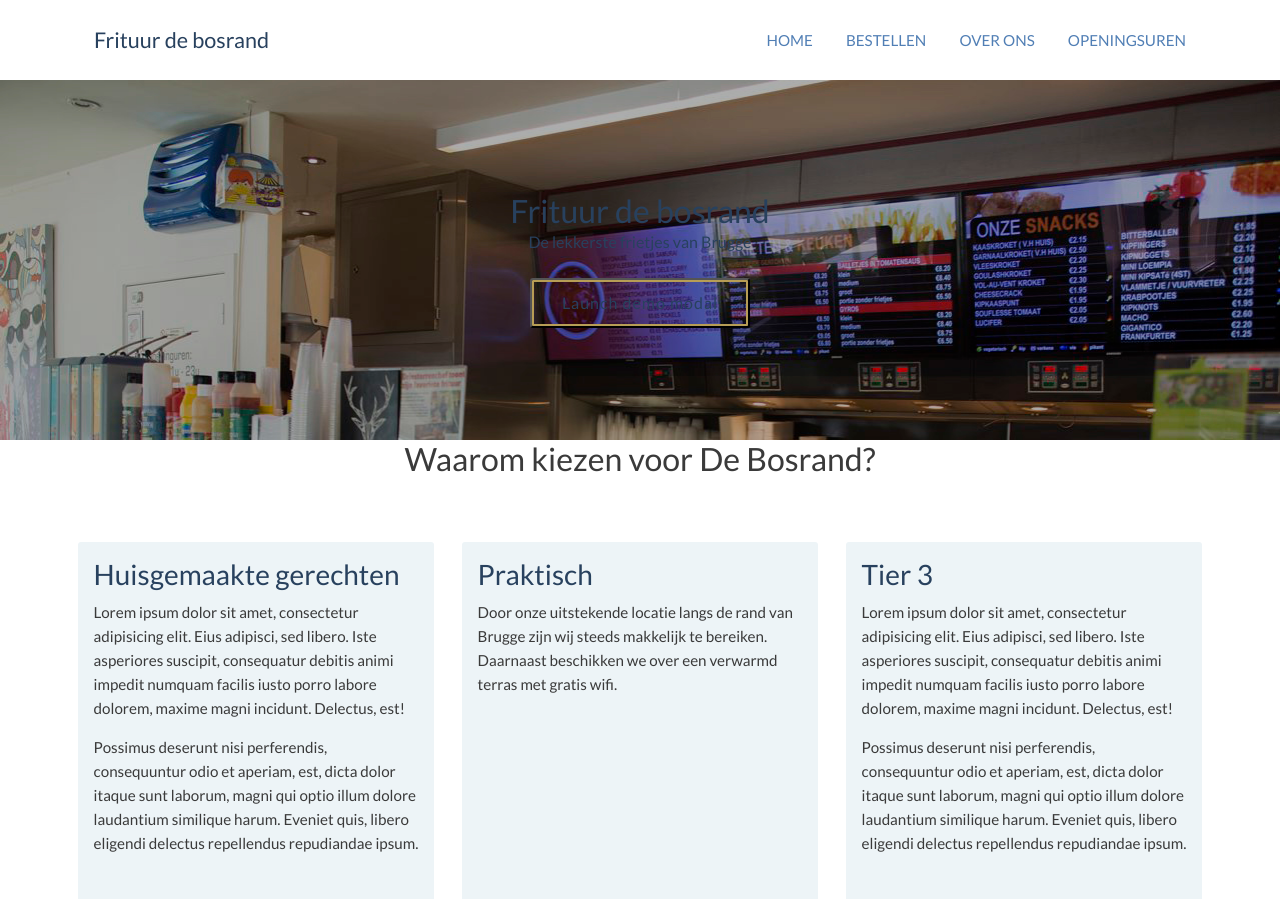
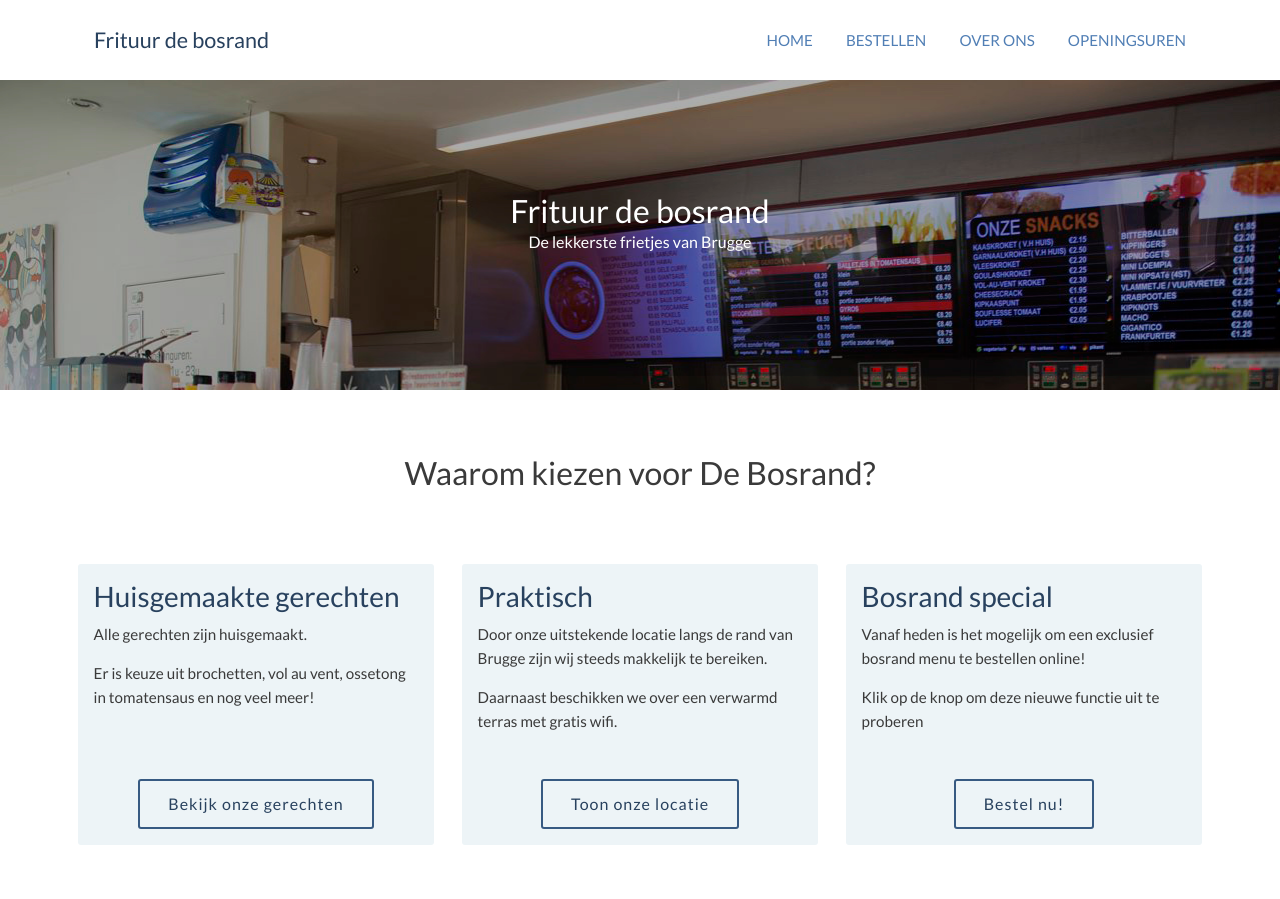
Before and after one commit to DM-be/Webproject-AWT, an Angular app: page / in a window 1280 px wide. Shown: the top 899 px of the page. Built offline with nearby package versions, Linux system fonts and the light colour scheme; what ng-pick-datetime would draw is missing.

Commit message:
code cleanup

```diff
--- a/src/app/ngbd-modal-basic/ngbd-modal-basic.component.html
+++ b/src/app/ngbd-modal-basic/ngbd-modal-basic.component.html
@@ -1,12 +1,12 @@
 <ng-template #content let-c="close" let-d="dismiss">
-    <div class="modal-body">
-      <button type="button" class="close" aria-label="Close" (click)="d('Cross click')">
+  <div class="modal-body">
+    <button type="button" class="close" aria-label="Close" (click)="d('Cross click')">
       <span aria-hidden="true">×</span>
     </button>
-            <app-product-form></app-product-form>
-<div class="modal-footer">
-    <button type="button" class="btn btn-outline-dark" (click)="c('Close click')">Close</button>
+    <app-product-form></app-product-form>
+    <div class="modal-footer">
+
+    </div>
   </div>
-</div>
 </ng-template>
-<button class="button" (click)="open(content)">Launch demo modal</button>
+<span (click)="open(content)"><span>Bestel nu!</span></span>
--- a/src/app/product-form/product-form.component.html
+++ b/src/app/product-form/product-form.component.html
@@ -14,7 +14,12 @@
           <div class="col-sm-10">
           <input type="text" class="form-control" id="firstName"
                 required
-                [(ngModel)]="model.firstName" name="name">
+                [(ngModel)]="model.firstName" name="firstName"
+                #firstName="ngModel">
+                <div [hidden]="firstName.valid || firstName.pristine"
+                class="alert alert-danger">
+             We hebben je voornaam nodig!
+              </div>
             </div>
       </div>
 
@@ -25,7 +30,13 @@
             <div class="col-sm-10">
             <input type="text" class="form-control" id="name"
                   required
-                  [(ngModel)]="model.lastName" name="name">
+                  [(ngModel)]="model.lastName" name="lastName"
+                  #lastName="ngModel">
+                  <div [hidden]="lastName.valid || lastName.pristine"
+
+                  class="alert alert-danger">
+               We hebben je achternaam nodig!
+                </div>
             </div>
 
         </div>
@@ -99,10 +110,11 @@
   </div>
   </div>
 
+  <div class="panel panel-default">
+    <div class="panel-body">Look, I'm in a panel!</div>
+</div>
 
-
-
-      <button type="button" class="btn btn-success" (click) ="logObject()">Bestel nu!</button>
+      <button type="button" class="btn btn-success" (click) ="finishOrder()">Bestel nu!</button>
 
     </form>
   </div>
--- a/src/app/product-form/product-form.component.ts
+++ b/src/app/product-form/product-form.component.ts
@@ -1,13 +1,10 @@
 import { Component, OnInit } from '@angular/core';
 import { Product } from '../product';
+import { Order } from '../order';
 import { HAMBURGERS } from '../mock-hamburgers';
 import { FRIES } from '../mock-fries';
 import { SNACKS } from '../mock-snacks';
 import { SAUCES } from '../mock-sauces';
-
-import { Order } from '../order';
-
-
 
 
 @Component({
@@ -22,41 +19,29 @@ export class ProductFormComponent implements OnInit {
   snacks = SNACKS;
   sauces = SAUCES;
 
-  price:number;
-  en: any;
-
+  price: number;
   selectedFries = new Product("none", 0, 0)
   selectedHamburger = new Product("none", 0, 0)
   selectedSnack = new Product("none", 0, 0)
   selectedSauce = new Product("none", 0, 0)
-
-  model = new Order("", "",  this.selectedHamburger, this.selectedFries, this.selectedSnack, this.selectedSauce);
-
-
-  constructor() { }
+  model = new Order("", "", this.selectedHamburger, this.selectedFries, this.selectedSnack, this.selectedSauce);
+  constructor() {}
 
   ngOnInit() {
-    console.log(this.model);
 
   }
 
-  updatePrice() :void
-  {
+  updatePrice(): void {
     this.price = 0;
     this.price += this.model.hamburger.price
     this.price += this.model.friet.price;
   }
 
-  logObject()
-  {
-    console.log(this.model)
-    var string = JSON.stringify(this.model)
-    JSON.parse(string)
-    console.log(string)
-    console.log(this.model.hamburger.price)
+  logObject() {
   }
 
-  get diagnostic() { return JSON.stringify(this.model);
+  get diagnostic() {
+    return JSON.stringify(this.model);
 
-
-  }  }
+  }
+}
--- a/src/assets/css/style.css
+++ b/src/assets/css/style.css
@@ -21,7 +21,7 @@ img {
   vertical-align: bottom;
 }
 
-a {
+a:hover {
   text-decoration: none;
 }
 
@@ -52,15 +52,15 @@ a {
   align-items: center;
   justify-content: space-between;
 }
-#main-header .logo, #main-header nav a {
+#main-header .org, #main-header nav a {
   padding: 10px;
 }
 @media (min-width: 500px) {
-  #main-header .logo, #main-header nav a {
+  #main-header .org, #main-header nav a {
     padding: 10px 15px;
   }
 }
-#main-header .logo {
+#main-header .org {
   font-size: 1.35em;
   color: #28415E;
 }
@@ -75,11 +75,10 @@ a {
   }
 }
 
-/* ---- zelf toegevoegd ---- */
+h2 {
 
-h2 {
-    margin: 0;
     text-align: center;
+    padding-top: 2em
 }
 
 /* ---- Intro ---- */
@@ -98,7 +97,7 @@ h2 {
   flex-direction: column;
   align-items: center;
   justify-content: center;
-  color: #28415E;
+  color: white
 }
 #intro .top .splash {
   display: none;
@@ -122,14 +121,15 @@ h2 {
   margin-bottom: 1.5em;
 }
 #intro .top .button {
+  background-color: white;
   display: flex;
   align-items: center;
   padding: 10px 30px;
-  box-shadow: inset 0 0 0 2px #B79D55;
-  color: #28415E;
+  box-shadow: inset 0 0 0 2px #375a82;
+  color: #28415E
 }
-#intro .top .button:hover, #intro .top .button:focus {
-  background: #B79D55;
+#intro .top .button:hover {
+  background:  #375a82;
   color: #fff;
 }
 
@@ -237,14 +237,14 @@ h2 {
 }
 #middle article .button {
   display: flex;
-  align-items: center;
+  align-items: center !important;
   align-self: center;
   margin-top: auto;
   padding: 10px 30px;
   box-shadow: inset 0 0 0 2px #375a82;
   color: #28415E;
 }
-#middle article .button:hover, #middle article .button:focus {
+#middle article .button:hover {
   background: #375a82;
   color: #fff;
 }
--- a/src/index.html
+++ b/src/index.html
@@ -1,5 +1,6 @@
 <!doctype html>
 <html lang="en">
+
 <head>
   <meta charset="utf-8">
   <title>AWTProjectBosrand</title>
@@ -7,16 +8,18 @@
   <meta name="viewport" content="width=device-width, initial-scale=1">
   <link rel="icon" type="image/x-icon" href="favicon.ico">
   <link rel="stylesheet" href="assets/css/forms.css">
-  <link rel="stylesheet" href="https://maxcdn.bootstrapcdn.com/bootstrap/4.0.0-beta.2/css/bootstrap.min.css" integrity="sha384-PsH8R72JQ3SOdhVi3uxftmaW6Vc51MKb0q5P2rRUpPvrszuE4W1povHYgTpBfshb" crossorigin="anonymous">
+  <link rel="stylesheet" href="https://maxcdn.bootstrapcdn.com/bootstrap/4.0.0-beta.2/css/bootstrap.min.css" integrity="sha384-PsH8R72JQ3SOdhVi3uxftmaW6Vc51MKb0q5P2rRUpPvrszuE4W1povHYgTpBfshb"
+    crossorigin="anonymous">
   <link rel="stylesheet" href="https://cdnjs.cloudflare.com/ajax/libs/normalize/5.0.0/normalize.min.css">
   <link rel='stylesheet prefetch' href='https://fonts.googleapis.com/css?family=Lato:400,300'>
   <link rel="stylesheet" href="assets/css/style.css">
 </head>
+
 <body>
 
   <header id='main-header'>
     <div class='container'>
-        <a class='logo' href='#'>Frituur de bosrand</a>
+      <a class='org' href='#'>Frituur de bosrand</a>
       <nav>
         <a href='#'>Home</a>
         <a href='#'>Bestellen</a>
@@ -27,47 +30,41 @@
   </header>
   <div id='intro'>
     <div class='top container'>
-
       <h1>Frituur de bosrand</h1>
       <p>De lekkerste frietjes van Brugge</p>
-        <app-root></app-root>
+
       </a>
     </div>
   </div>
   <h2>Waarom kiezen voor De Bosrand?</h2>
-
   <div class='container' id='middle'>
     <article>
       <h3>Huisgemaakte gerechten</h3>
-              <p>Lorem ipsum dolor sit amet, consectetur adipisicing elit. Eius adipisci, sed libero. Iste asperiores suscipit, consequatur debitis animi impedit numquam facilis iusto porro labore dolorem, maxime magni incidunt. Delectus, est!</p>
-              <p>Possimus deserunt nisi perferendis, consequuntur odio et aperiam, est, dicta dolor itaque sunt laborum, magni qui optio illum dolore laudantium similique harum. Eveniet quis, libero eligendi delectus repellendus repudiandae ipsum.</p>
+      <p>Alle gerechten zijn huisgemaakt.</p>
+      <p>Er is keuze uit brochetten, vol au vent, ossetong in tomatensaus en nog veel meer! </p>
       <a class='button' href='#'>
-                  <span>Learn More</span>
+        <span>Bekijk onze gerechten</span>
       </a>
     </article>
     <article>
       <h3>Praktisch</h3>
-              <p>Door onze uitstekende locatie langs de rand van Brugge zijn wij steeds makkelijk te bereiken. Daarnaast beschikken we over een verwarmd terras met gratis wifi. </p>
-
+      <p>Door onze uitstekende locatie langs de rand van Brugge zijn wij steeds makkelijk te bereiken. </p> <p>Daarnaast beschikken
+        we over een verwarmd terras met gratis wifi.</p>
       <a class='button' href='#'>
         <span>Toon onze locatie</span>
       </a>
     </article>
     <article>
-              <h3>Tier 3</h3>
-              <p>Lorem ipsum dolor sit amet, consectetur adipisicing elit. Eius adipisci, sed libero. Iste asperiores suscipit, consequatur debitis animi impedit numquam facilis iusto porro labore dolorem, maxime magni incidunt. Delectus, est!</p>
-              <p>Possimus deserunt nisi perferendis, consequuntur odio et aperiam, est, dicta dolor itaque sunt laborum, magni qui optio illum dolore laudantium similique harum. Eveniet quis, libero eligendi delectus repellendus repudiandae ipsum.</p>
+      <h3>Bosrand special</h3>
+      <p>Vanaf heden is het mogelijk om een exclusief bosrand menu te bestellen online!</p>
+      <p>Klik op de knop om deze nieuwe functie uit te proberen</p>
       <a class='button' href='#'>
-                  <span>Learn More</span>
+        <app-root></app-root>
       </a>
     </article>
   </div>
-
-
   <div id='bottom'>
     <div class='container'>
-        <h2>Waarom kiezen voor De Bosrand?</h2>
-
     </div>
     <ul>
       <li>
@@ -83,10 +80,7 @@
   </div>
 
   <div id='main-footer'>
-      <p>&copy 2016</p>
+    <p>&copy - Dennis Morent - 2017</p>
   </div>
-
-
-
 </body>
 </html>
```
Lines whose indentation alone changed are shown as unchanged.
